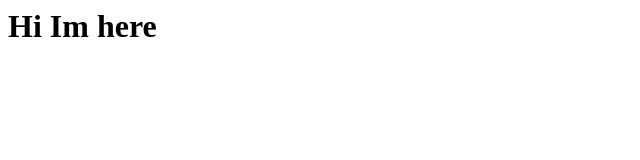
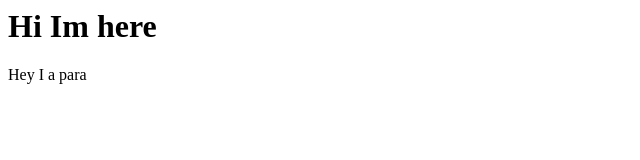
Before and after one commit to Manraj-Mann/demo2, a plain HTML site: page index.html in a window 1280 px wide. Shown: the full height of the page, 0-640 px from the left. Drawn offline with Linux system fonts and the light colour scheme.

Commit message:
modified html

```diff
--- a/index.html
+++ b/index.html
@@ -1 +1,2 @@
 <h1>Hi Im here</h1>
+<p>Hey I a para</p>
```
